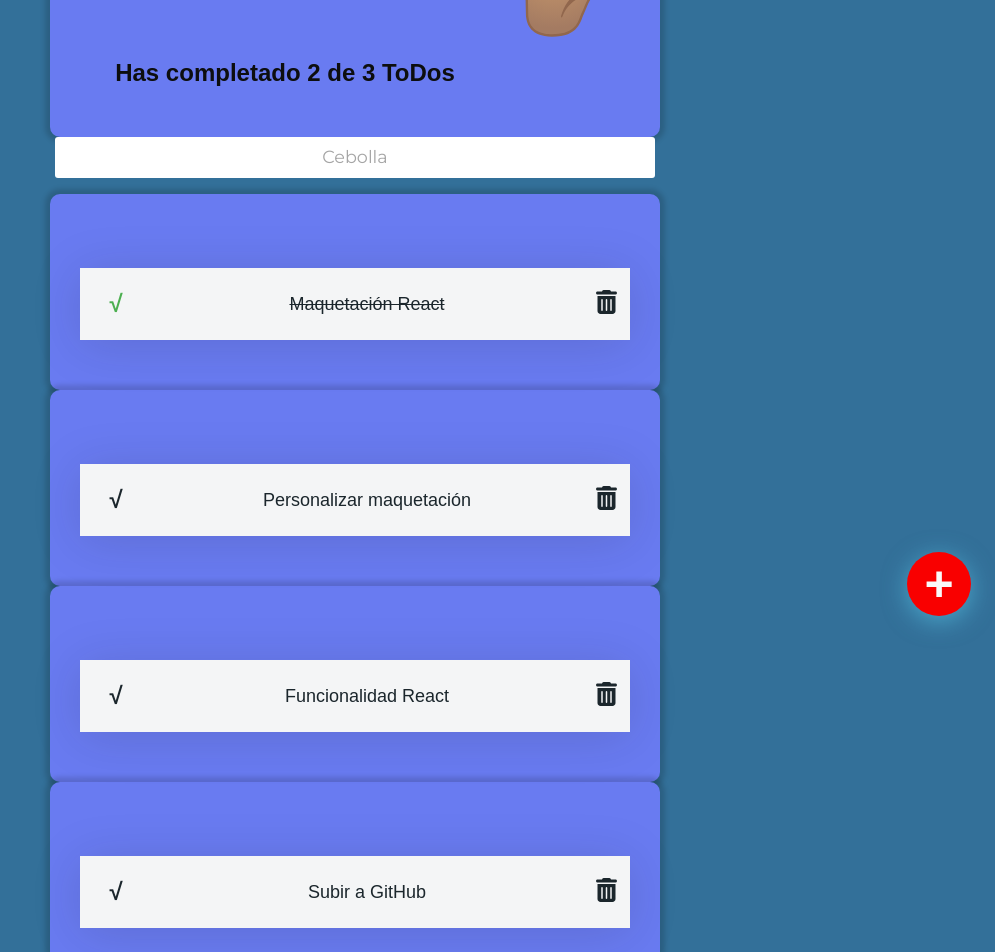
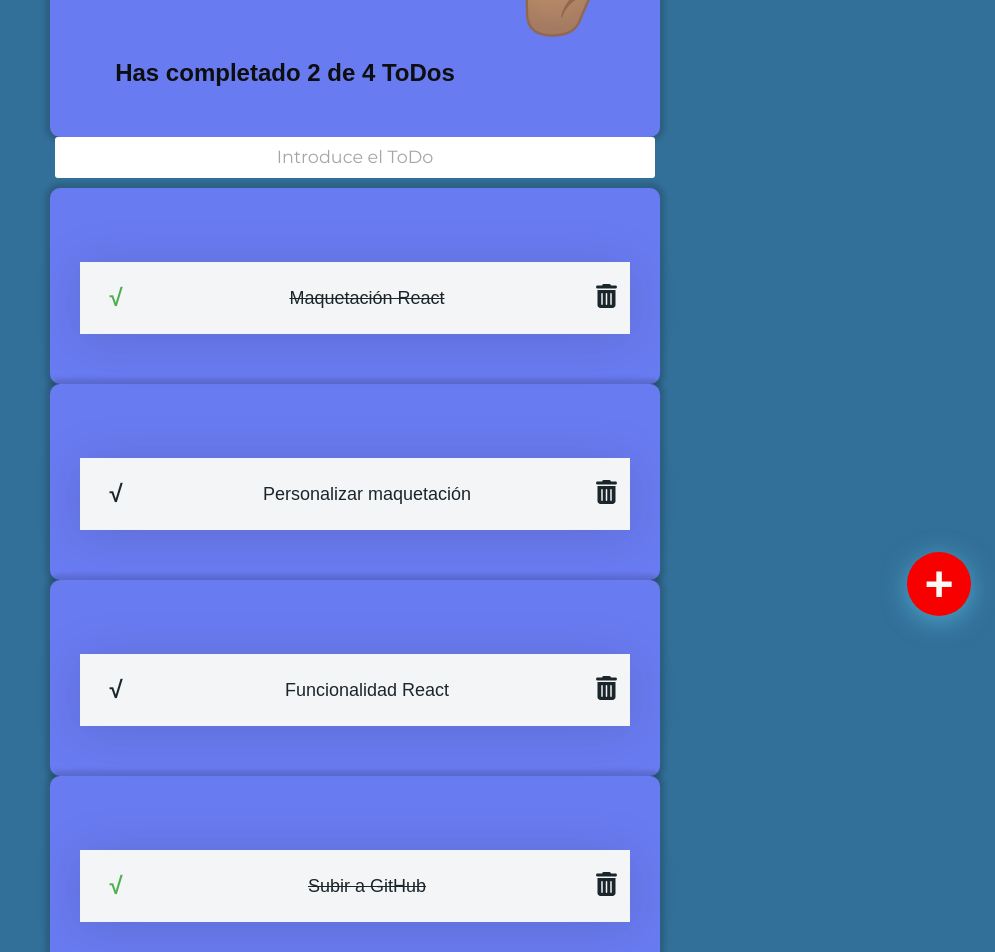
Before and after one commit to fabnupi23/curso-intro-react, a React (Create React App) app: page / in a window 1280 px wide. Shown: the part 160-1112 px from the top of the page, without its empty margins (285-1280 px from the left). Built offline with nearby package versions, Linux system fonts and the light colour scheme.

Commit message:
Contando y buscando ToDos

```diff
--- a/src/App.js
+++ b/src/App.js
@@ -10,23 +10,55 @@ import { CreateTodoButton } from "./CreateTodoButton";
 
 
 //Creamos una lista falsa de ToDos; Creamos un array que se llame Todos, y vamos a decirle que es un array con objetos y cada objeto va a tener varias propiedades.
-const todos = [
+const defaultTodos = [
   { text: 'Maquetación React', completed: true}, //Este texto va a tener una descripción de nuestra tarea pendiente y cada ToDo va a tener una propiedad llamada completed y por defecto ponerla False
   { text: 'Personalizar maquetación', completed: false},
   { text: 'Funcionalidad React', completed: false},
-  { text: 'Subir a GitHub', completed: false}
+  { text: 'Subir a GitHub', completed: true}
 ];
 
 
 function App() {
+  //Acá vamos a crear nuestros ToDos para que el usuario los pueda generar y no esten hardcodeados; es decir, creamos un nuevo estado para nuestros ToDos
+  const [todos, setTodos] = React.useState(defaultTodos);
+
+  //Acá vamos a crear a nuestro estado
+  const [searchValue, setSearchValue] = React.useState(''); //...entonces para crear un estado en react vamos a llamar a React.useState, esta es la forma en que podemos agregar estados a nuestros componentes cuando los creamos como funciones
+
+  //Acá vamos a contar cuantos Todos hemos completado y cuantos tenemos en total
+  const completedTodos = todos.filter(todo => !!todo.completed).length; //Cada vez que se renderice nuestro componente vamos a hacer esta cuenta, es decir cuantos ToDos se han marcado como completados
+  const totalTodos = todos.length; //Acá vamos a tener el total de ToDos
+
+  //vamos a filtrar la cantidad de ToDos por medio de un array vacio
+  let searchedTodos = [];
+
+  if (!searchValue.length >= 1) {
+    searchedTodos = todos;
+  }else{
+    searchedTodos = todos.filter(todo => {
+      //creamos una variable para que en la busqueda no discrimine tipografia
+      const todoText = todo.text.toLowerCase();
+      const searchText = searchValue.toLowerCase();
+      //Ahora vamos a filtrar a definir si cada uno de nuestros ToDos tiene el texto que incluye algo de lo que digitamos en nuestro input de busqueda
+      return todoText.includes(searchText);
+    });
+  }
+
+
   return (
     <React.Fragment>
-      <TodoCounter/>
-      <TodoSearch/>
+      <TodoCounter
+        total={totalTodos}
+        completed={completedTodos}
+      />
+      <TodoSearch
+        searchValue={searchValue}
+        setSearchValue={setSearchValue}
+      />
 
 
       <TodoList>
-        {todos.map(todo => (
+        {searchedTodos.map(todo => (
           <TodoItem key={todo.text} text={todo.text} completed={todo.completed}/>
         ))}
       </TodoList>
--- a/src/TodoCounter.js
+++ b/src/TodoCounter.js
@@ -7,13 +7,13 @@ import saludo from './img/saludo.svg';
 
 //Vamos a crear una función con el nombre de nuestro componente
 
-function TodoCounter(){
+function TodoCounter({total, completed}){
     //Acá dentro vamos a retornar el codigo que necesitemos
     return(
         <div className="formulario">
             <img className="saludo" src={saludo} alt="Saludo"></img>
             <h1 className="TodoCounter"> Bienvenido</h1>
-            <h2 className="TodoCounter-segundo">Has completado 2 de 3 ToDos</h2>
+            <h2 className="TodoCounter-segundo">Has completado {completed} de {total} ToDos</h2>
         </div>
     );
 }
--- a/src/TodoSearch.js
+++ b/src/TodoSearch.js
@@ -3,9 +3,7 @@ import './TodoSearch.css';
 
 //Vamos a crear una función con el nombre de nuestro componente
 
-function TodoSearch() {
-    //Para el tema del estado empezamos creando una variable...
-  const [searchValue, setSearchValue] = React.useState(''); //...entonces para crear un estado en react vamos a llamar a React.useState, esta es la forma en que podemos agregar estados a nuestros componentes cuando los creamos como funciones
+function TodoSearch({searchValue, setSearchValue}) { //acá en la función recibimos en el parametro dos props
 
   //El evento onChange que es un propeidad para que filtre todos los TodoItems  que tengan en su propiedad text, el texto que nosotros escribamos en el campo, para esto creamos un arrowFunction
   const onSearchValueChange = (event) => {  //Este evento es especial porque nos va a devolver el valor del input, es por eso que recibimos un parametro llamado 'event'
@@ -14,15 +12,14 @@ function TodoSearch() {
   };
   //Acá dentro vamos a retornar el codigo que necesitemos
 
-  return [
+  return (
     <input
       className="TodoSearch"
-      placeholder="Cebolla"
+      placeholder="Introduce el ToDo"
       value={searchValue}   //Debemos indicarle que el valor es el mismo estado searchValue
       onChange={onSearchValueChange}
-    />,
-    <p>{searchValue}</p>
-  ];
+    />
+  );
 }
 
 export { TodoSearch };
```
